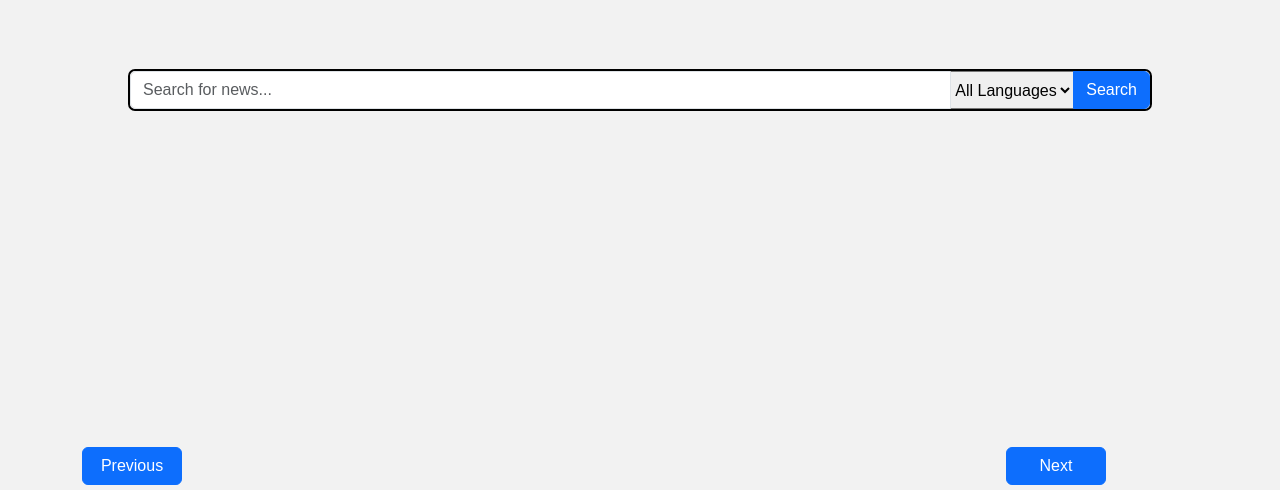
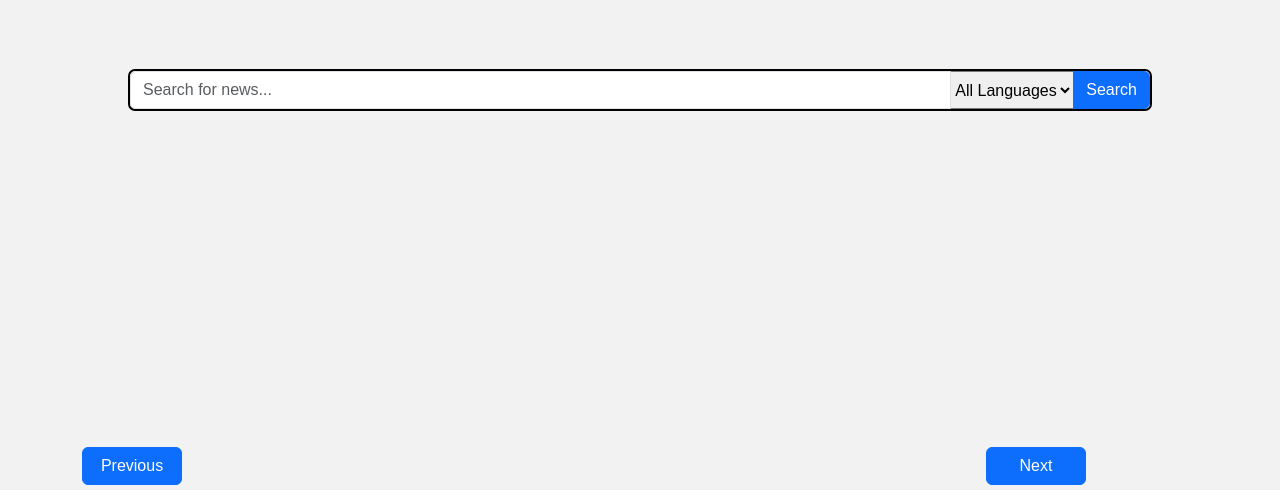
Before and after one commit to joshuadanpeterson/news-app, a website built with Parcel: page index.html in a window 1280 px wide. Both pictures are taken after typing "Sample" into the empty fields and a click on the button "Search". Shown: the part 310-800 px from the top of the page. Built offline with nearby package versions, Linux system fonts and the light colour scheme; no server answers.

Commit message:
fixed next page button alignment

```diff
--- a/styles.css
+++ b/styles.css
@@ -143,3 +143,7 @@ h1 {
   #prevPage, #nextPage {
     width: 100px;
   }
+
+  .container #nextPage {
+    margin-right: 20px
+  }
```
Also changed, not shown: index.html (+0 -1 lines).
